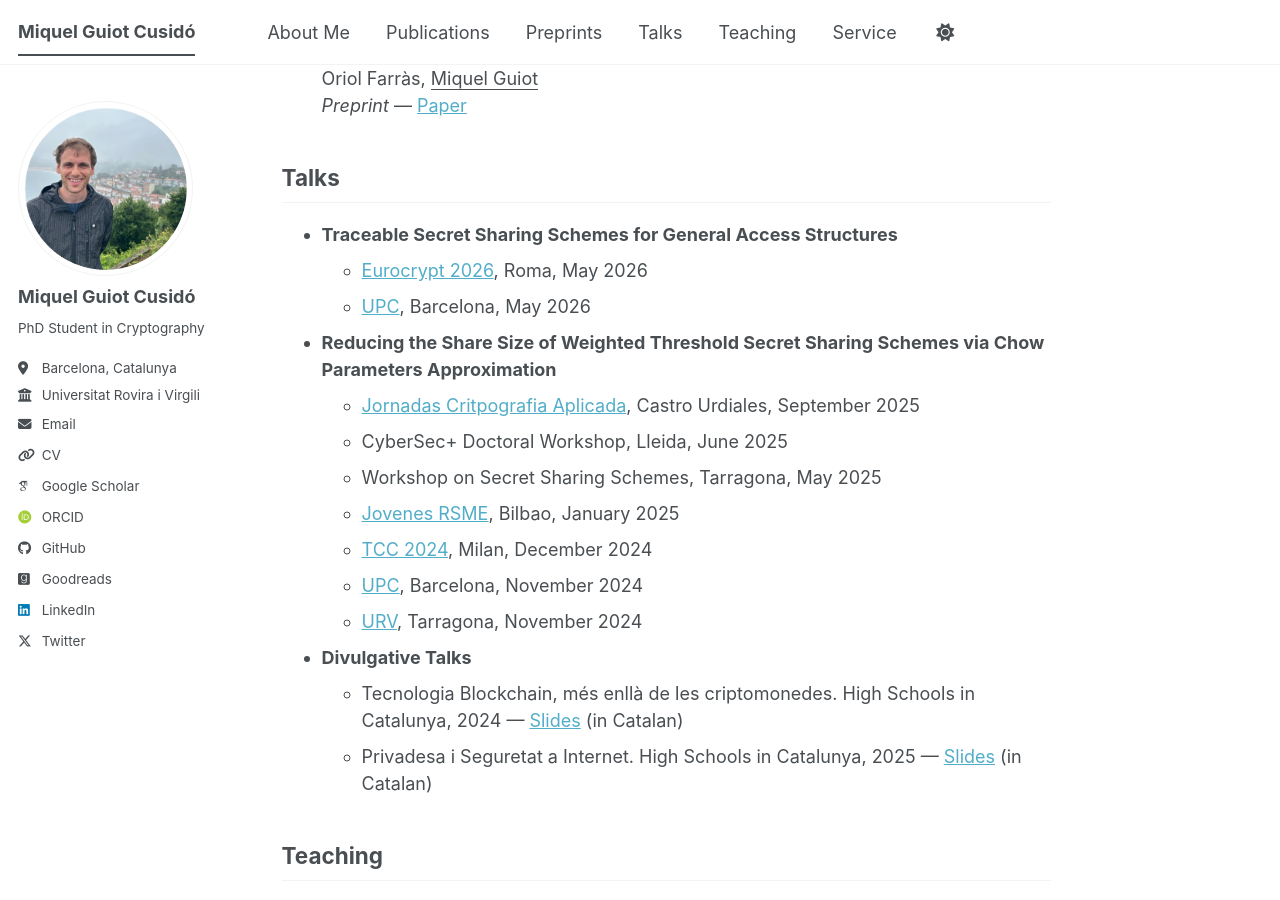
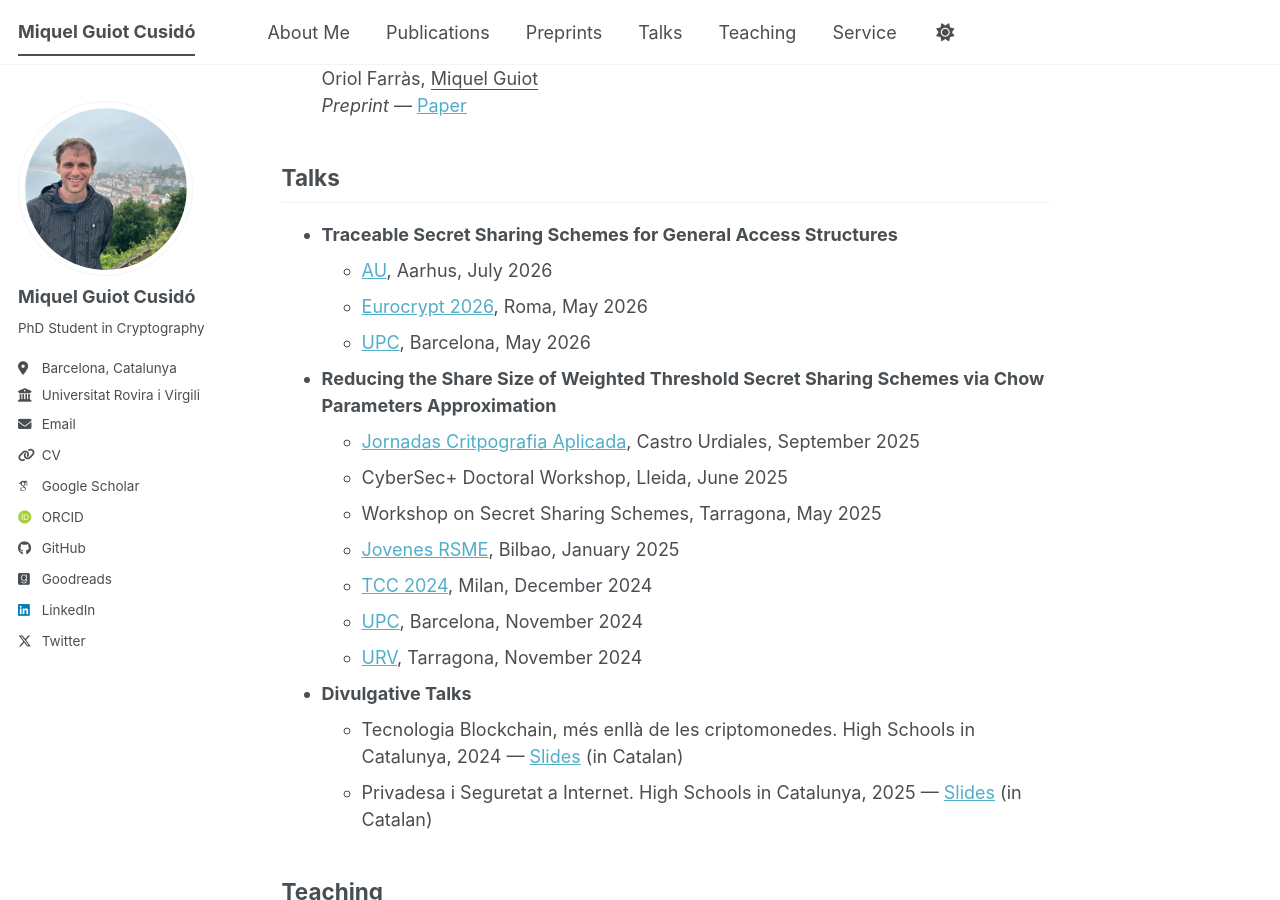
Before and after one commit to MiquelGuiot/MiquelGuiot.github.io, a Jekyll site: the page built from _pages/about.md, in a window 1280 px wide and 900 px high, scrolled down 1280 px. Built offline with Jekyll 4.4.1, drawn with Linux system fonts in a browser that asks for light colours; some web fonts are replaced; a script bundle is joined from its source files by our own code; library files that are not in the unit come from our copies.

Commit message:
Add upcoming talks and locations to about page

```diff
--- a/_pages/about.md
+++ b/_pages/about.md
@@ -53,6 +53,7 @@ Outside of research, I like reading novels and short stories, watching movies, r
 ## Talks
 
 * **Traceable Secret Sharing Schemes for General Access Structures**
+  * [AU](https://international.au.dk/), Aarhus, July 2026
   * [Eurocrypt 2026](https://eurocrypt.iacr.org/2026/), Roma, May 2026
   * [UPC](https://www.upc.edu/en?set_language=en), Barcelona, May 2026
 
```
